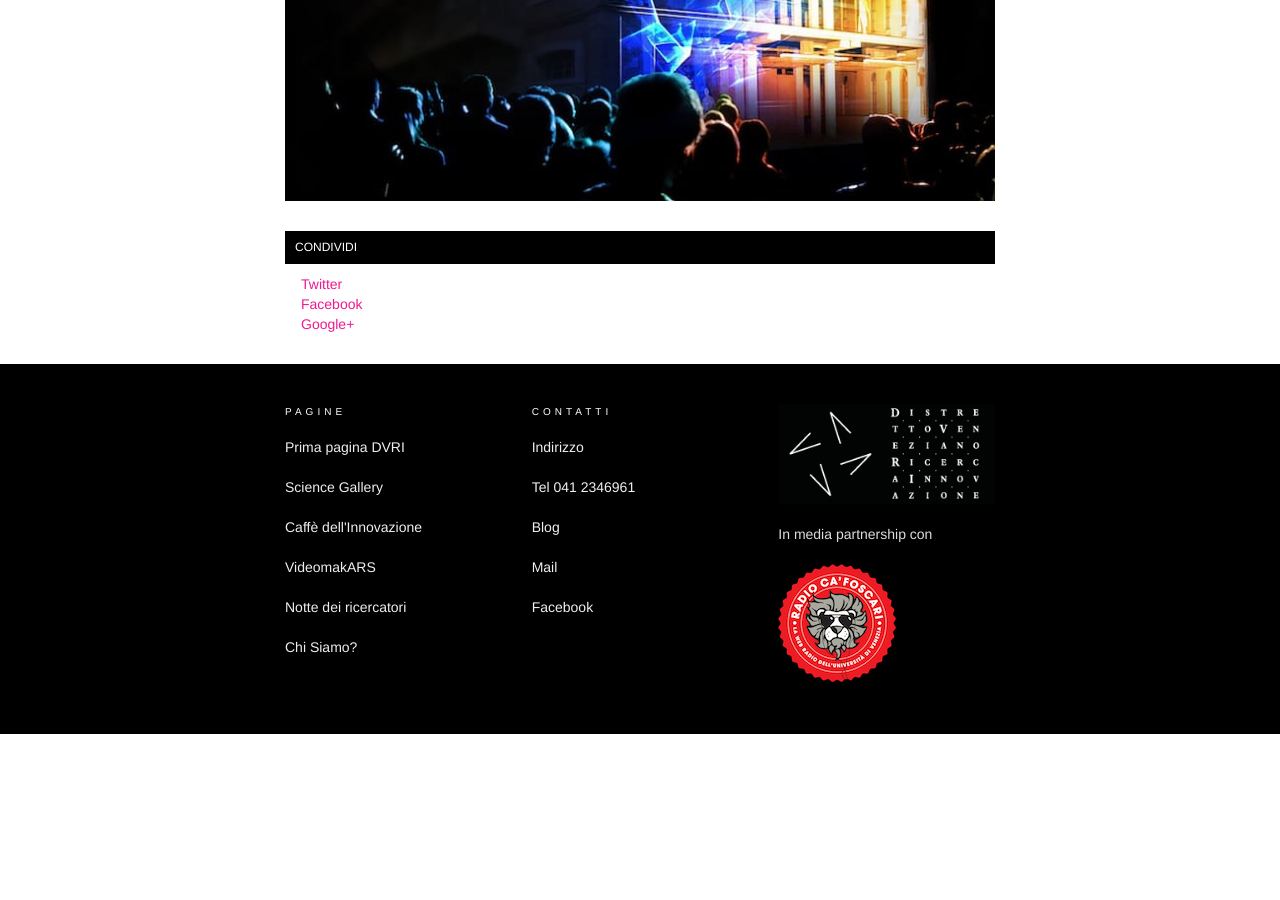
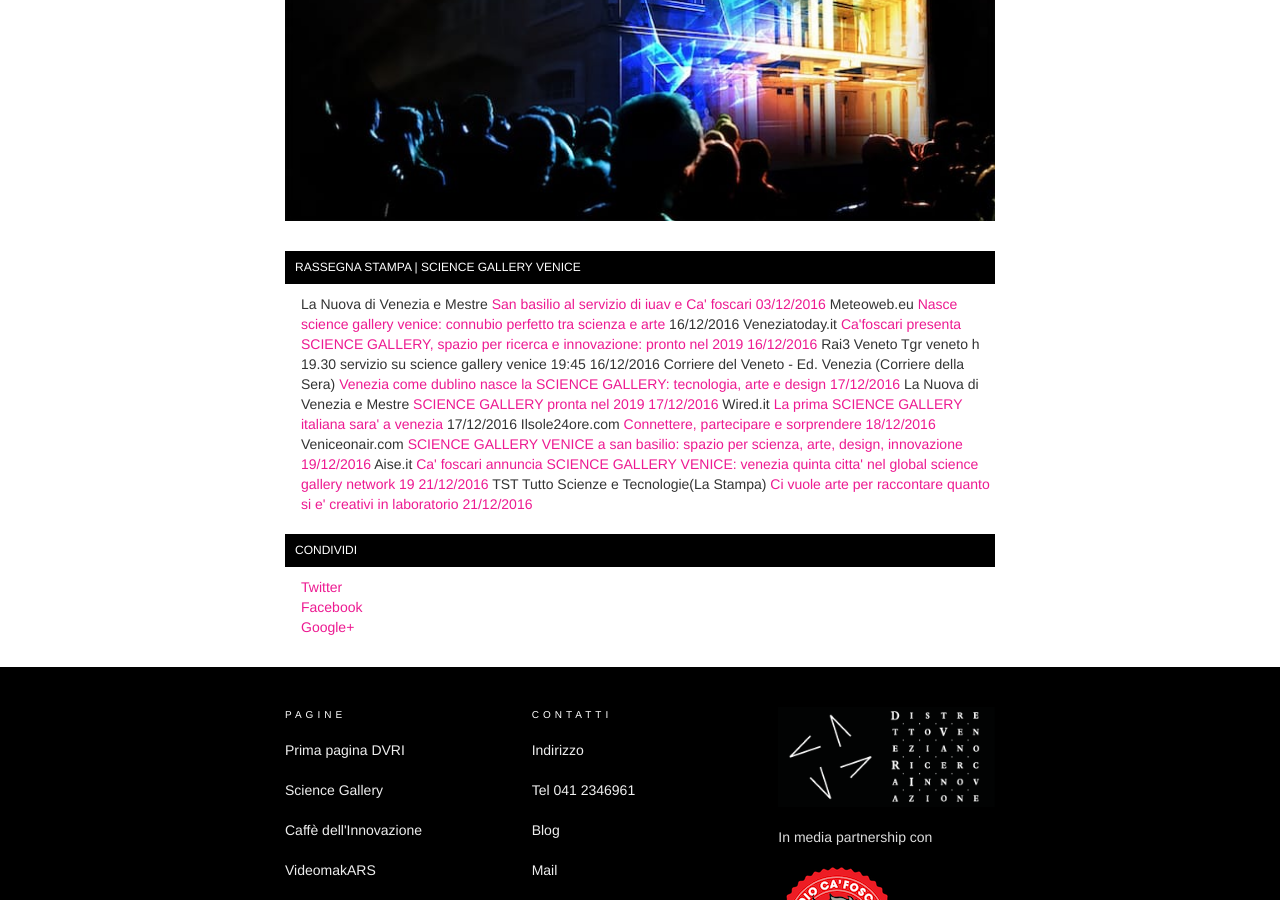
Before and after one commit to simonini/dvri-j-theme, a Jekyll site: the page built from progetti/science-gallery.html, in a window 1280 px wide and 900 px high, scrolled down 4108 px. Built offline with Jekyll 4.4.1, drawn with Linux system fonts in a browser that asks for light colours; the table of contents is made by our own code; before the commit the page ends 4842 px from its top, so only the background shows below that; some of the changed text lies outside the part shown.

Commit message:
Update science-gallery.html

```diff
--- a/progetti/science-gallery.html
+++ b/progetti/science-gallery.html
@@ -43,3 +43,27 @@
 <p>L'attuale mostra della Science Galley di Dublino è <strong>DESIGN AND VIOLENCE </strong>(dal 14/10/16  al 22/01/17), co-prodotta con il <strong>MoMA di New York</strong>. “Cosa succede quando design e violenza si incontrano? Come può un atto di distruzione creativa sorprenderci con conseguenze sia intenzionali che non intenzionali? Cento anni dopo la rivolta di Pasqua (tristemente famosa rivolta irlandese del 1916, ndr), è tempo di riflettere ma anche di guardare al futuro, e chiedersi cosa accade quando creatività, arte ed ingegneria si mescolano con il potere, il dolore e la politica. Nata da una collaborazione tra il MoMA e la Science Gallery di Dublino, DESIGN AND VIOLENCE è un'esposizione che continua un esperimento online originariamente curato e portato avanti dal MoMA.dr Essa esplora le manifestazioni di violenza nella società contemporanea, e assieme ai lavori della selezione originale saranno presenti nuovi lavori e artefatti.</p>
 <br/>
 <img src="{{site.baseurl}}/assets/progetti/science-gallery/science-4.jpg" alt="Render del progetto Science Gallery Venice"/>
+<h3> Rassegna Stampa | Science Gallery Venice </h3>
+<ul>
+<il> La Nuova di Venezia e Mestre	<a href="https://international.sciencegallery.com/San basilio al servizio di iuav e Ca' foscari" target="_blank">San basilio al servizio di iuav e Ca' foscari 03/12/2016</a> </il>
+
+<il> Meteoweb.eu	<a href="https://international.sciencegallery.com/Nasce science gallery venice: connubio perfetto tra scienza e arte" target="_blank"> Nasce science gallery venice: connubio perfetto tra scienza e arte </a>  16/12/2016 </il>
+
+<il>Veneziatoday.it <a href="https://international.sciencegallery.com/Ca'foscari presenta SCIENCE GALLERY, spazio per ricerca e innovazione: pronto nel 2019" target="_blank"> Ca'foscari presenta SCIENCE GALLERY, spazio per ricerca e innovazione: pronto nel 2019	16/12/2016 </a></il>
+
+<il>Rai3 Veneto	Tgr veneto h 19.30 servizio su science gallery venice	19:45 16/12/2016 </il>
+
+<il>Corriere del Veneto - Ed. Venezia (Corriere della Sera)	<a href="https://international.sciencegallery.com/Venezia come dublino nasce la SCIENCE GALLERY: tecnologia, arte e design" target="_blank"> Venezia come dublino nasce la SCIENCE GALLERY: tecnologia, arte e design	17/12/2016 </a></il>
+
+<il>La Nuova di Venezia e Mestre	<a href="https://international.sciencegallery.com/ SCIENCE GALLERY pronta nel 2019" target="_blank"> SCIENCE GALLERY pronta nel 2019	17/12/2016  </a></il>
+
+<il>Wired.it <a href="https://international.sciencegallery.com/La prima SCIENCE GALLERY italiana sara' a venezia" target="_blank"> La prima SCIENCE GALLERY italiana sara' a venezia	 </a> 17/12/2016 </il>
+
+<il>Ilsole24ore.com	<a href="https://international.sciencegallery.com/Connettere, partecipare e sorprendere" target="_blank"> Connettere, partecipare e sorprendere	18/12/2016 </a> </il>
+
+<il>Veniceonair.com	<a href="https://international.sciencegallery.com/SCIENCE GALLERY VENICE a san basilio: spazio per scienza, arte, design, innovazione" target="_blank"> SCIENCE GALLERY VENICE a san basilio: spazio per scienza, arte, design, innovazione	19/12/2016 </a>  </il>
+
+<il>Aise.it	 <a href="https://international.sciencegallery.com/Ca' foscari annuncia SCIENCE GALLERY VENICE: venezia quinta citta' nel global science gallery network" target="_blank"> Ca' foscari annuncia SCIENCE GALLERY VENICE: venezia quinta citta' nel global science gallery network 19	21/12/2016  </a> </il>
+
+
+ <il> TST Tutto Scienze e Tecnologie(La Stampa)	<a href="https://international.sciencegallery.com/Ci vuole arte per raccontare quanto si e' creativi in laboratorio 	21/12/2016" target="_blank">  Ci vuole arte per raccontare quanto si e' creativi in laboratorio 	21/12/2016</a> </il> </ul>
```
